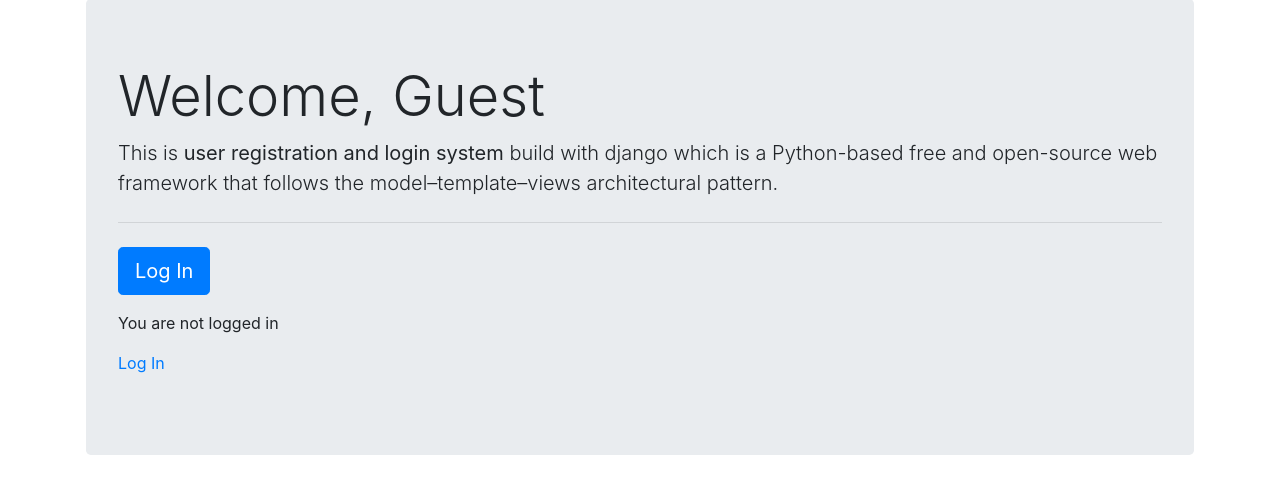
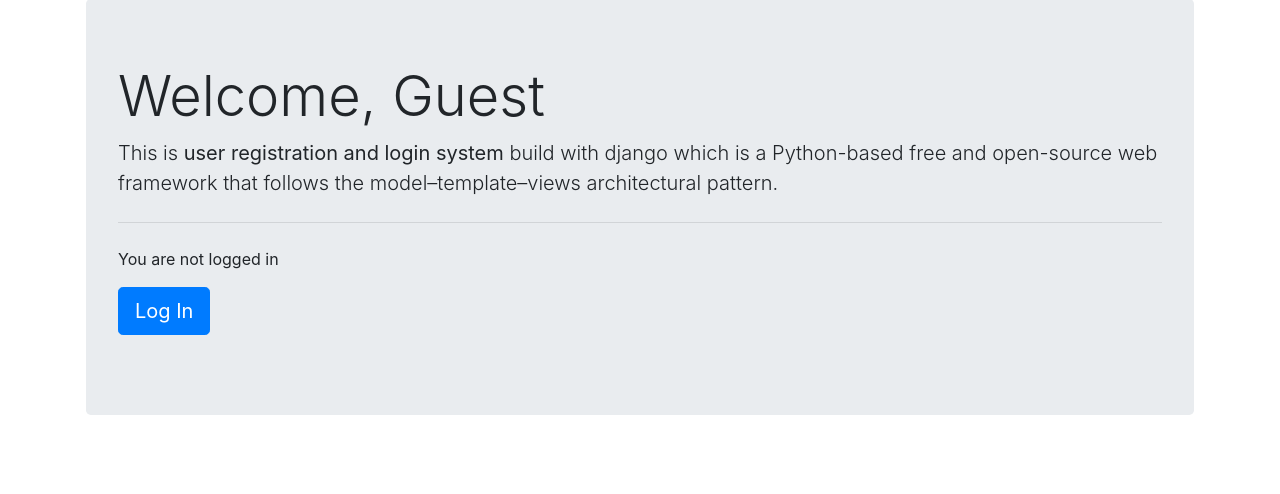
Before and after one commit to AkshaySRajguru/vaccinationportal, a Django app: page / in a window 1280 px wide. Shown: the part 89-583 px from the top of the page. Run offline with Django 3.2, Linux system fonts and the light colour scheme; some libraries are stand-ins or nearby versions.

Commit message:
minor fixes

```diff
--- a/portal/templates/home.html
+++ b/portal/templates/home.html
@@ -16,9 +16,8 @@
                 <a class="btn btn-primary btn-lg" href="{% url 'logout' %}" role="button">Logout</a>
                 <p><a href="{% url 'password_reset' %}">Reset Password</a></p>
             {% else %}
+                <p>You are not logged in</p>
                 <a class="btn btn-primary btn-lg" href="{% url 'login' %}" role="button">Log In</a>
-                <p>You are not logged in</p>
-                <a href="{% url 'login' %}">Log In</a>
             {% endif %}
         </p>
     </div>
```
Also changed, not shown: db.sqlite3.
